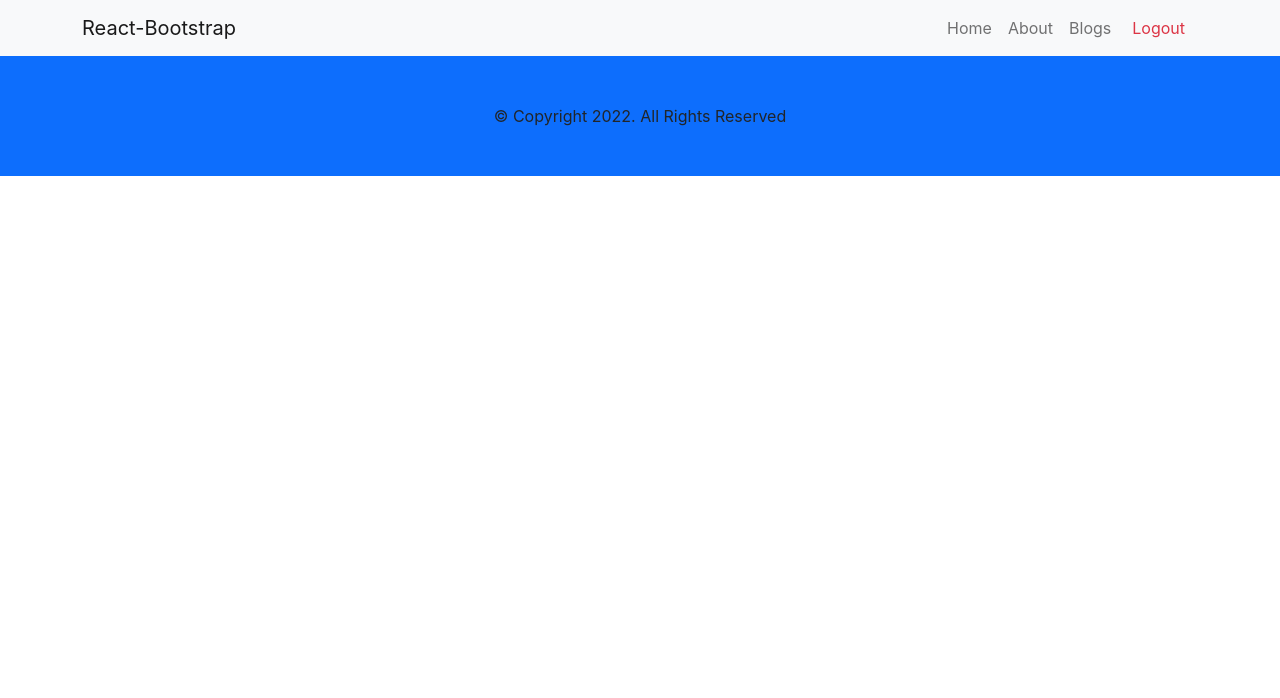
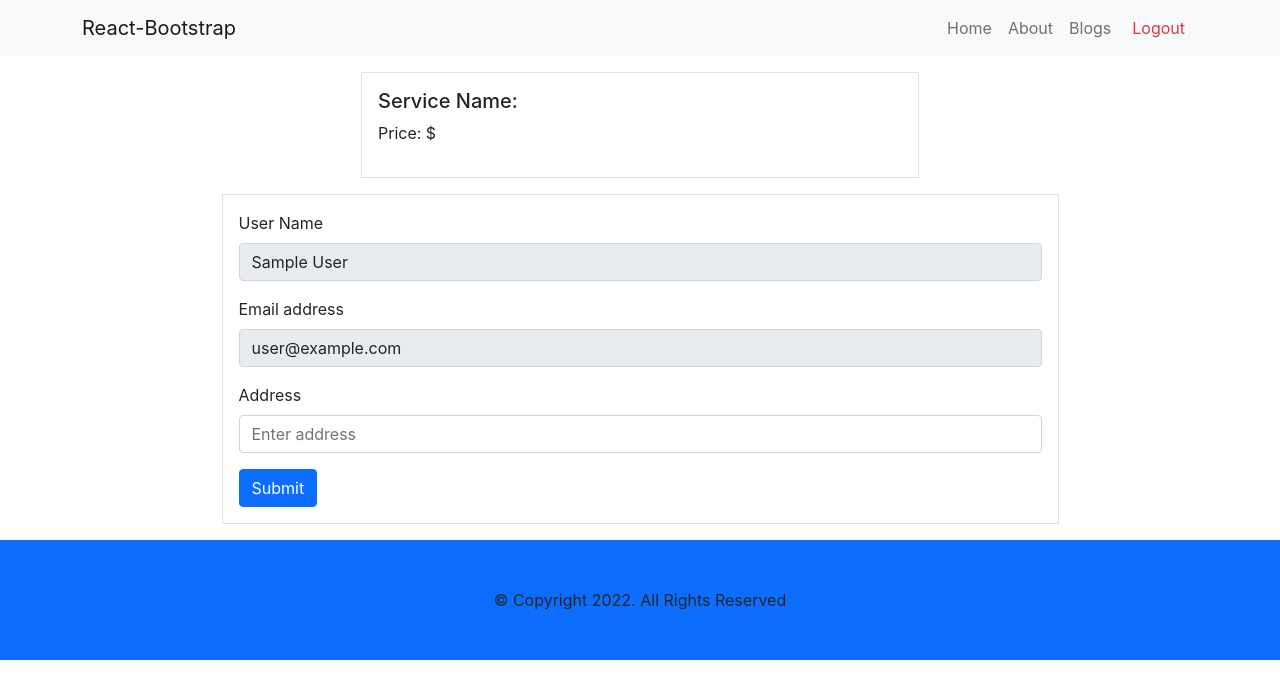
Before and after one commit to diptasahacse/independent-service-provider, a React (Create React App) app: page /checkout in a window 1280 px wide. Shown: the top 698 px of the page. Built offline with nearby package versions, Linux system fonts and the light colour scheme; no server answers; sample sign-in values are in the browser's storage; the HTML template or start-up script is replaced by a standard one.

Commit message:
design checkout page

```diff
--- a/src/Pages/Checkout/Checkout.js
+++ b/src/Pages/Checkout/Checkout.js
@@ -1,21 +1,52 @@
 import React, { useEffect, useState } from 'react';
+import { Button, Container, Form } from 'react-bootstrap';
+import { useAuthState } from 'react-firebase-hooks/auth';
+import auth from '../../firebase.init';
 import useService from '../../hooks/useService';
 
 const Checkout = () => {
-    const [serviceId, setServiceId] = useState(0)
-    useEffect(()=>{
+    const [serviceId, setServiceId] = useState(0);
+    const [user, loading, error] = useAuthState(auth);
+    useEffect(() => {
         let id = JSON.parse(localStorage.getItem('serviceid'))
         setServiceId(id)
 
-    },[])
+    }, [])
+    console.log(user)
     const serviceObj = useService(serviceId);
     return (
-        <div>
-            {
-                serviceObj?.name
-            }
+        <Container>
+            <div className='border p-3 m-3 w-50 mx-auto'>
+                <h5>Service Name: {serviceObj?.name}</h5>
+                <p>Price: ${serviceObj?.price}</p>
+            </div>
+            <div className=' w-75 mx-auto border p-3 m-3'>
+                <Form>
+                    <Form.Group className="mb-3" controlId="formBasicEmail">
+                        <Form.Label>User Name</Form.Label>
+                        <Form.Control type="name" value={user?.displayName} disabled />
+                    </Form.Group>
 
-        </div>
+                    <Form.Group className="mb-3" controlId="formBasicEmail">
+                        <Form.Label>Email address</Form.Label>
+                        <Form.Control type="email" value={user?.email} disabled />
+                    </Form.Group>
+
+                    <Form.Group className="mb-3" controlId="formBasicAddress">
+                        <Form.Label>Address</Form.Label>
+                        <Form.Control type="text" placeholder="Enter address" />
+                    </Form.Group>
+
+
+
+                    <Button variant="primary" type="submit">
+                        Submit
+                    </Button>
+                </Form>
+            </div>
+
+
+        </Container>
     );
 };
 
```
